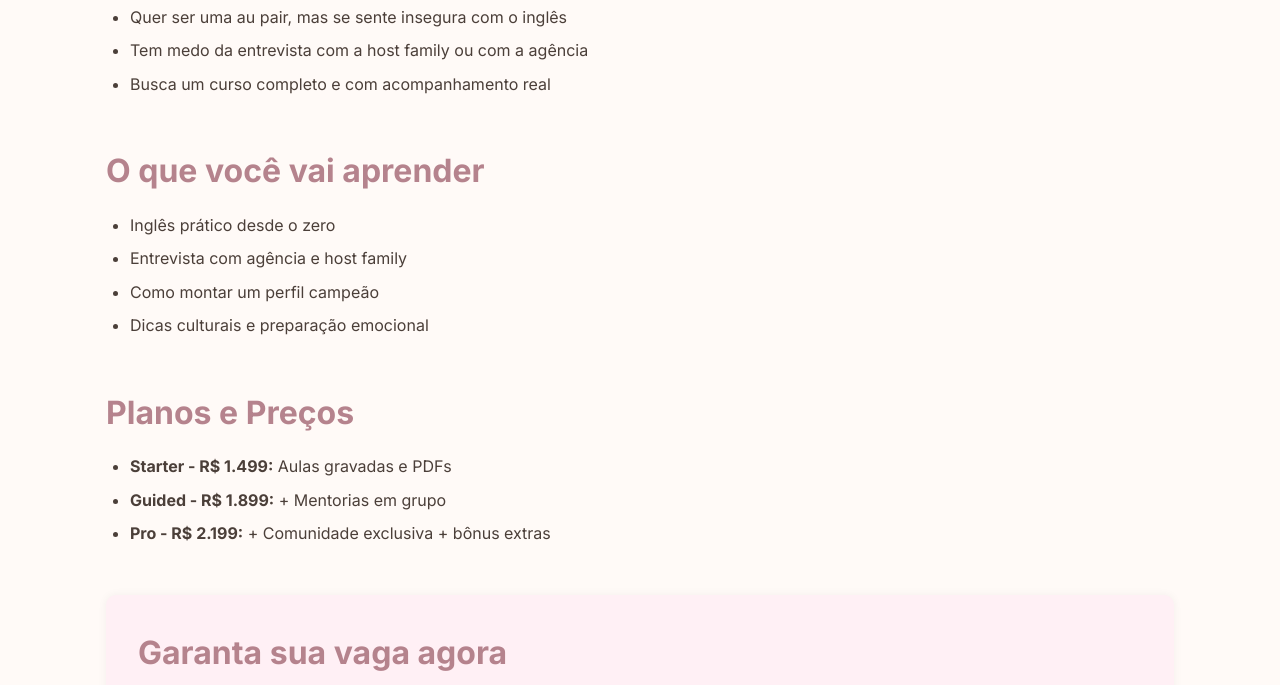
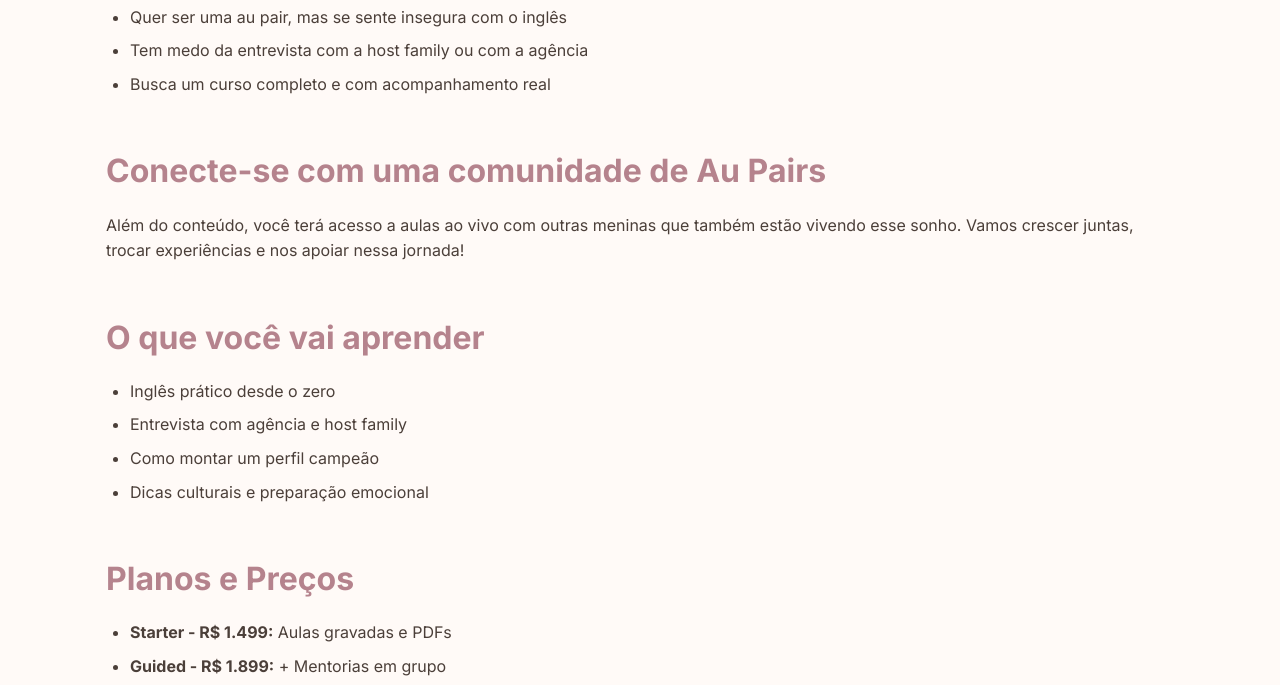
Before and after one commit to gabrielawoigt/borntobeanau, a plain HTML site: page index.html in a window 1280 px wide. Shown: the part 586-1271 px from the top of the page. Drawn offline with Linux system fonts and the light colour scheme.

Commit message:
Add files via upload

```diff
--- a/index.html
+++ b/index.html
@@ -56,6 +56,11 @@
     </section>
 
     <section>
+      <h2>Conecte-se com uma comunidade de Au Pairs</h2>
+      <p>Além do conteúdo, você terá acesso a aulas ao vivo com outras meninas que também estão vivendo esse sonho. Vamos crescer juntas, trocar experiências e nos apoiar nessa jornada!</p>
+    </section>
+
+    <section>
       <h2>O que você vai aprender</h2>
       <ul>
         <li>Inglês prático desde o zero</li>
```
Also changed, not shown: foto-gabriela.jpg, foto1.jpg (added), foto2.jpg (added), foto3.jpg (added), foto4.jpg (added), logo.jpg (added).
